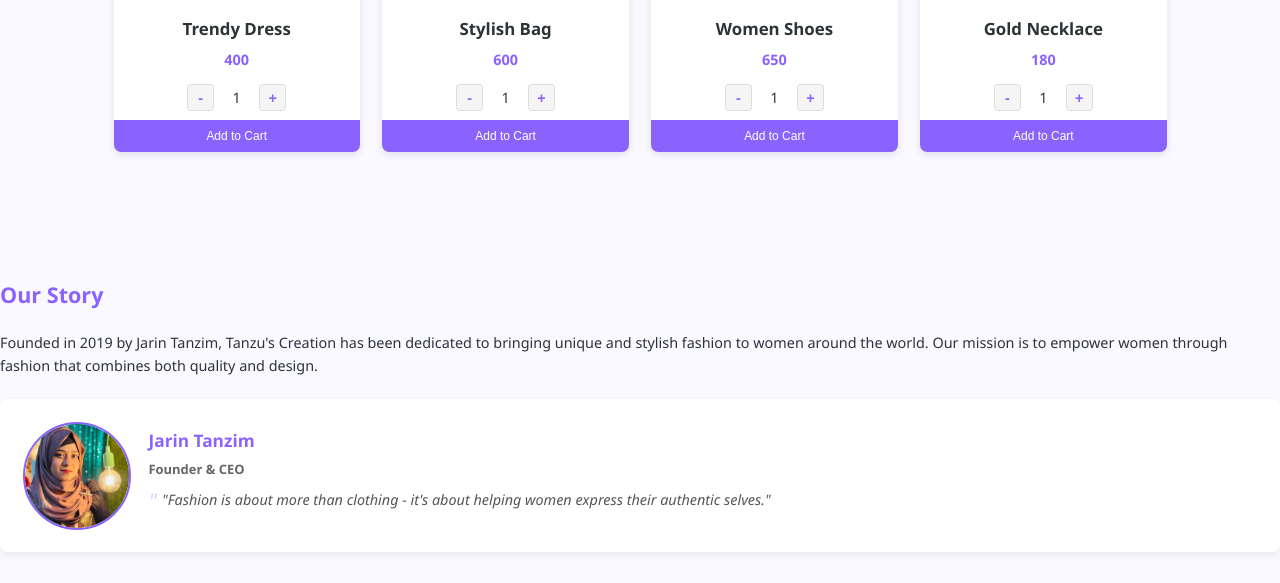
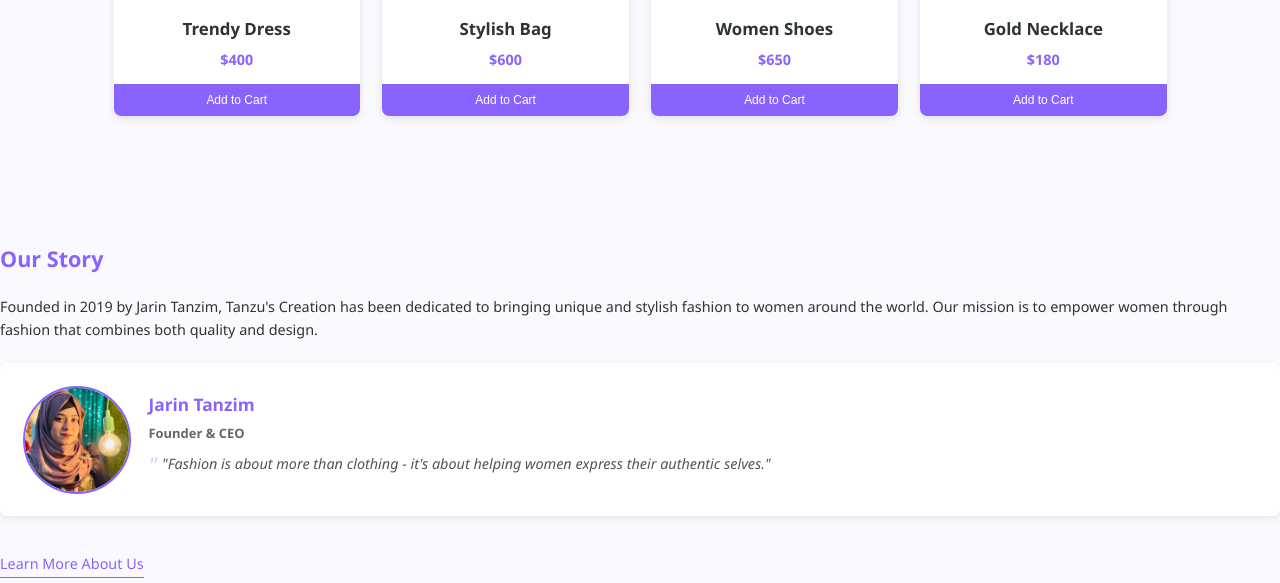
Before and after one commit to Jarin-Tanzim/223071132_ICT-Project-II-Tanzu-s-Creation-, a website: page homepage.html in a window 1280 px wide. Shown: the part 856-1439 px from the top of the page. Drawn offline with Linux system fonts and the light colour scheme; no server answers.

Commit message:
Updated homepage.html

```diff
--- a/homepage.html
+++ b/homepage.html
@@ -31,7 +31,7 @@
                         <li><a href="products.html">Products</a></li>
                         <li><a href="contact.html">Contact</a></li>
                         <li><a href="orders.html">My Orders</a></li>
-                        <li><a href="cart.html"><i class="fas fa-shopping-cart"></i> Cart</a></li>
+                        <li><a href="cart.html"><i class="fas fa-shopping-cart"></i> Cart <span class="cart-count"></span></a></li>
                         <li id="authLink"></li>
                     </ul>
                 </nav>
@@ -68,12 +68,7 @@
             <div class="product-card">
                 <img src="dress.png" alt="Trendy Dress">
                 <h3>Trendy Dress</h3>
-                <p class="price">400</p>
-                <div class="quantity-controls">
-                    <button class="quantity-btn minus">-</button>
-                    <span class="quantity">1</span>
-                    <button class="quantity-btn plus">+</button>
-                </div>
+                <p class="price">$400</p>
                 <button class="add-to-cart"
                         data-id="9"
                         data-name="Trendy Dress"
@@ -86,12 +81,7 @@
             <div class="product-card">
                 <img src="bag.png" alt="Stylish Bag">
                 <h3>Stylish Bag</h3>
-                <p class="price">600</p>
-                <div class="quantity-controls">
-                    <button class="quantity-btn minus">-</button>
-                    <span class="quantity">1</span>
-                    <button class="quantity-btn plus">+</button>
-                </div>
+                <p class="price">$600</p>
                 <button class="add-to-cart"
                         data-id="10"
                         data-name="Stylish Bag"
@@ -104,12 +94,7 @@
             <div class="product-card">
                 <img src="shoes.png" alt="Women Shoes">
                 <h3>Women Shoes</h3>
-                <p class="price">650</p>
-                <div class="quantity-controls">
-                    <button class="quantity-btn minus">-</button>
-                    <span class="quantity">1</span>
-                    <button class="quantity-btn plus">+</button>
-                </div>
+                <p class="price">$650</p>
                 <button class="add-to-cart"
                         data-id="11"
                         data-name="Women Shoes"
@@ -122,12 +107,7 @@
             <div class="product-card">
                 <img src="jewelry.png" alt="Gold Necklace">
                 <h3>Gold Necklace</h3>
-                <p class="price">180</p>
-                <div class="quantity-controls">
-                    <button class="quantity-btn minus">-</button>
-                    <span class="quantity">1</span>
-                    <button class="quantity-btn plus">+</button>
-                </div>
+                <p class="price">$180</p>
                 <button class="add-to-cart"
                         data-id="12"
                         data-name="Gold Necklace"
@@ -196,12 +176,12 @@
     </footer>
 
     <script src="status.js"></script>
-    <script src="products.js"></script>
+    <script src="cart.js"></script>
 <script>
     document.addEventListener('DOMContentLoaded', () => {
     const user = JSON.parse(localStorage.getItem('user'));
     if (user && user.role === 'admin' && !window.location.href.includes('admin.html')) {
-        localStorage.removeItem('token');
+        localStorage.removeUser('token');
         localStorage.removeItem('user');
 
         window.location.reload();
@@ -210,5 +190,6 @@
 
 </script>
 
+
 </body>
 </html>
```
